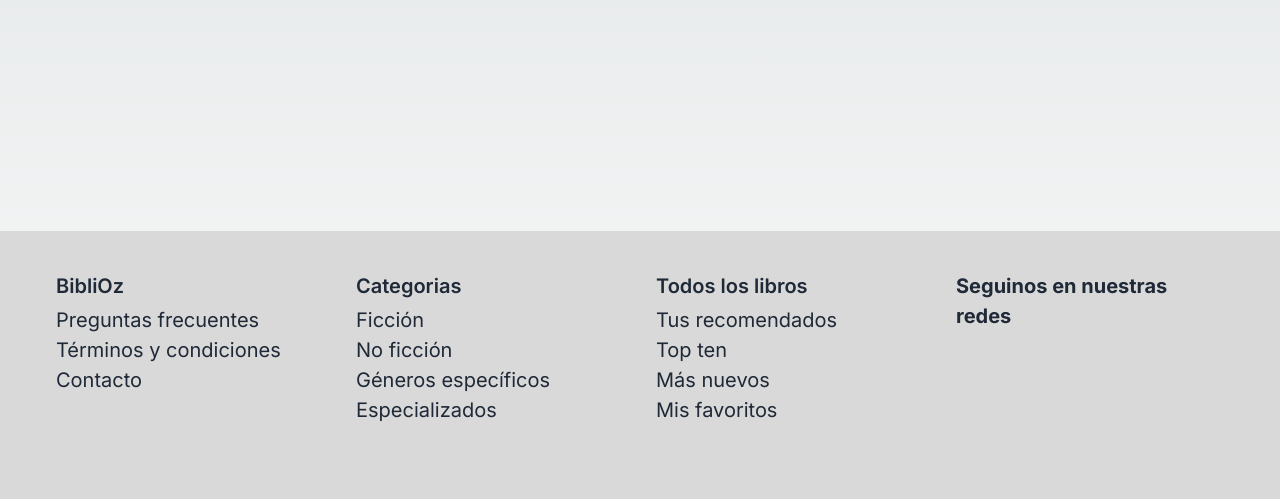
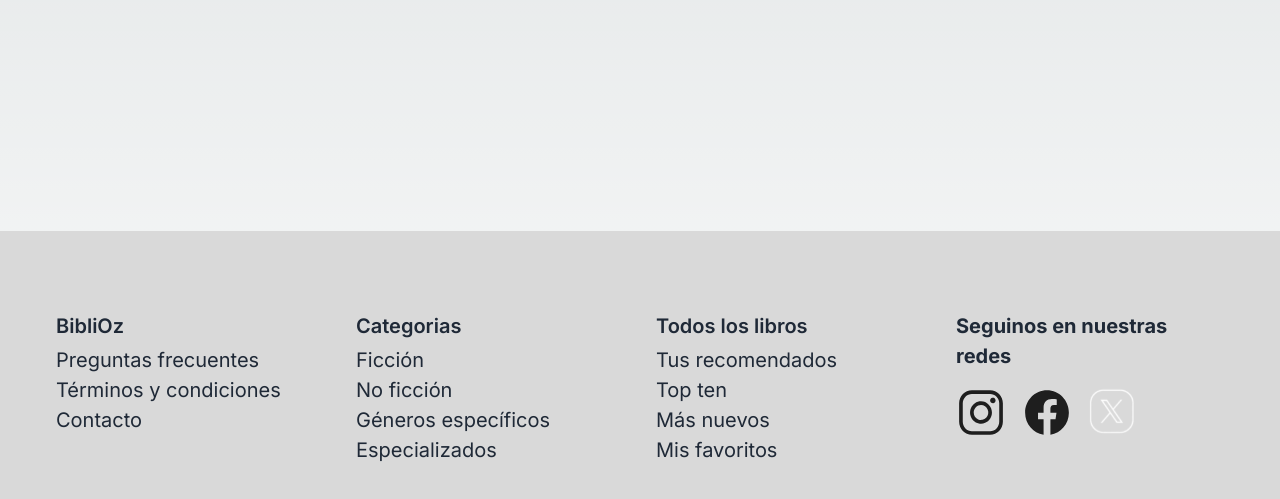
Before and after one commit to No-Country-simulation/s17-13-t-python-react, a Next.js app in the folder frontend/: page / in a window 1280 px wide. Shown: the part 569-1068 px from the top of the page. Built offline with nearby package versions, Linux system fonts and the light colour scheme.

Commit message:
add new asset x-logo.svg

```diff
--- a/frontend/src/components/Footer.tsx
+++ b/frontend/src/components/Footer.tsx
@@ -2,7 +2,7 @@
 
 const Footer = () => {
   return (
-    <footer className="bg-[#D9D9D9] min-h-[400px] py-10 px-14 text-gray-800">
+    <footer className="bg-[#D9D9D9] min-h-[400px] py-20 px-14 text-gray-800">
       <div className="container mx-auto grid grid-cols-1 sm:grid-cols-2 md:grid-cols-4 gap-8 text-center md:text-left">
         <section>
           <h3 className="font-semibold mb-1 text-[16px] md:text-[20px]">BibliOz</h3>
@@ -32,9 +32,23 @@ const Footer = () => {
         </section>
         <section>
           <h3 className="font-bold mb-4 text-[16px] md:text-[20px]">Seguinos en nuestras redes</h3>
-          <div>
-
-          </div>
+          <ul className="flex space-x-4">
+              <li>
+                <a href="https://www.instagram.com" target="_blank" rel="noopener noreferrer" aria-label="Instagram">
+                  <img src="/logo-instagram.svg" alt="Instagram" />
+                </a>
+              </li>
+              <li>
+                <a href="https://www.facebook.com" target="_blank" rel="noopener noreferrer" aria-label="Facebook">
+                  <img src="/logo-facebook.svg" alt="Facebook"  />
+                </a>
+              </li>
+              <li>
+                <a href="https://www.x.com" target="_blank" rel="noopener noreferrer" aria-label="X">
+                  <img src="/logo-x.svg" alt="X"  />
+                </a>
+              </li>
+            </ul>
         </section>
       </div>
     </footer>
```
Also changed, not shown: frontend/public/logo-x.svg (added), frontend/public/x-logo.svg (deleted).
